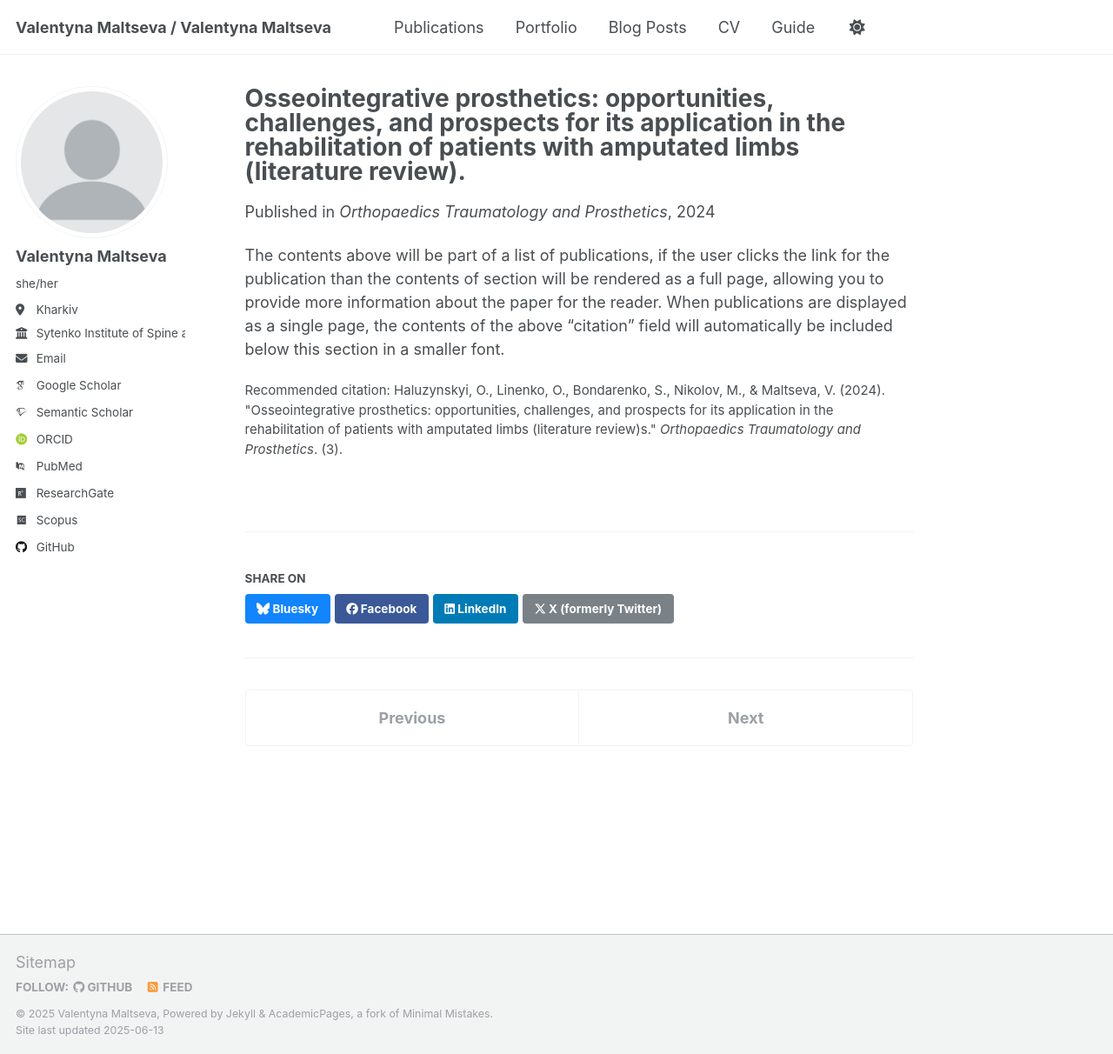
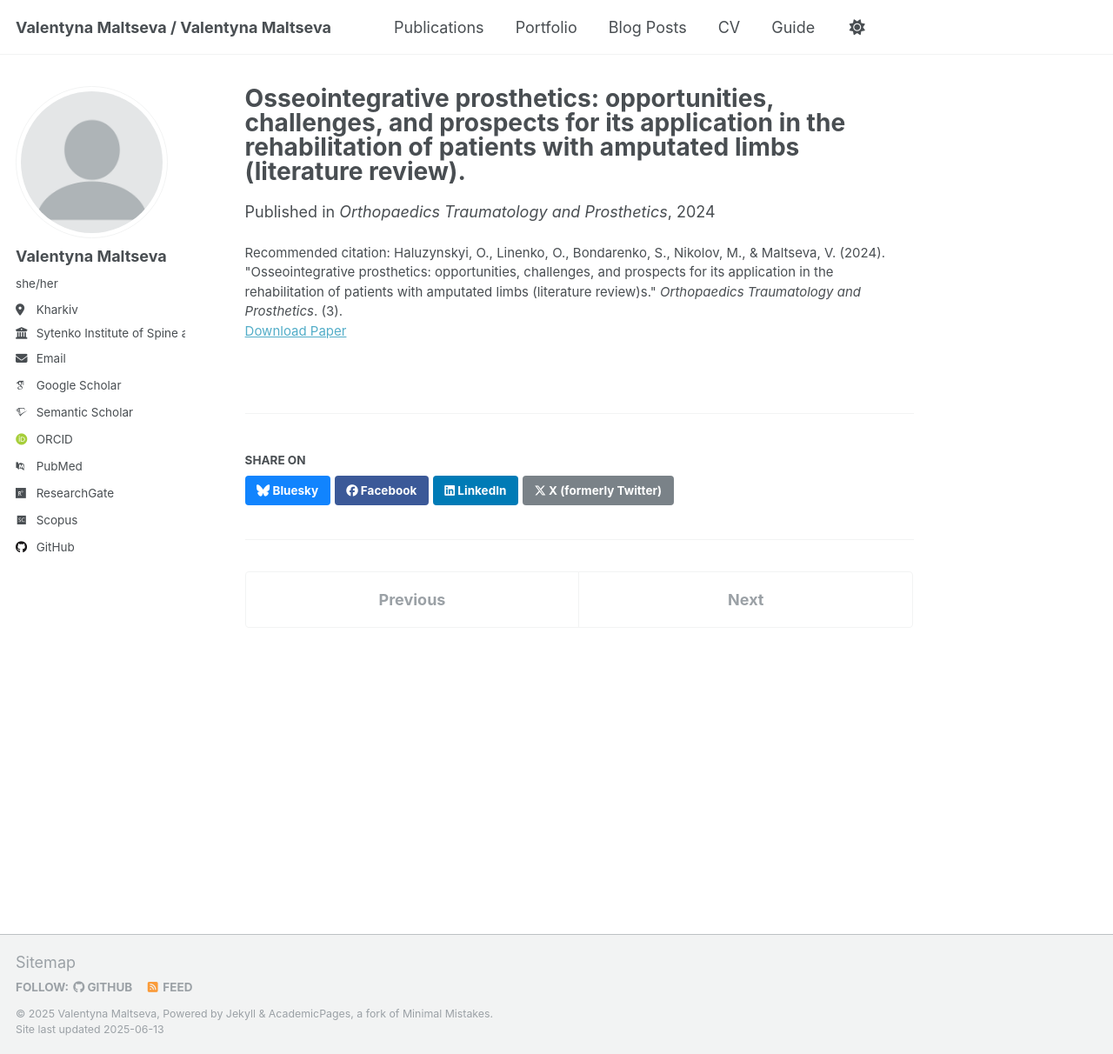
Before and after one commit to valentynamaltseva/valentynamaltseva.github.io, a Jekyll site: the page built from _publications/2024-osseointegrative.md, in a window 1280 px wide and 1212 px high. Shown: the whole window at 87% size. Built offline with Jekyll 4.4.1, drawn with Linux system fonts in a browser that asks for light colours; some web fonts are replaced.

Commit message:
Update 2024-osseointegrative.md

```diff
--- a/_publications/2024-osseointegrative.md
+++ b/_publications/2024-osseointegrative.md
@@ -6,8 +6,6 @@ permalink: /publication/2024-osseointegrative
 excerpt:
 date: 2024-09-09
 venue: 'Orthopaedics Traumatology and Prosthetics'
-doi: '10.15674/0030-59872024386-97'
+paperurl: 'https://doi.org/10.15674/0030-59872024386-97'
 citation: 'Haluzynskyi, O., Linenko, O., Bondarenko, S., Nikolov, M., & Maltseva, V. (2024). &quot;Osseointegrative prosthetics: opportunities, challenges, and prospects for its application in the rehabilitation of patients with amputated limbs (literature review)s.&quot; <i>Orthopaedics Traumatology and Prosthetics</i>. (3).'
 ---
-
-The contents above will be part of a list of publications, if the user clicks the link for the publication than the contents of section will be rendered as a full page, allowing you to provide more information about the paper for the reader. When publications are displayed as a single page, the contents of the above "citation" field will automatically be included below this section in a smaller font.
```
